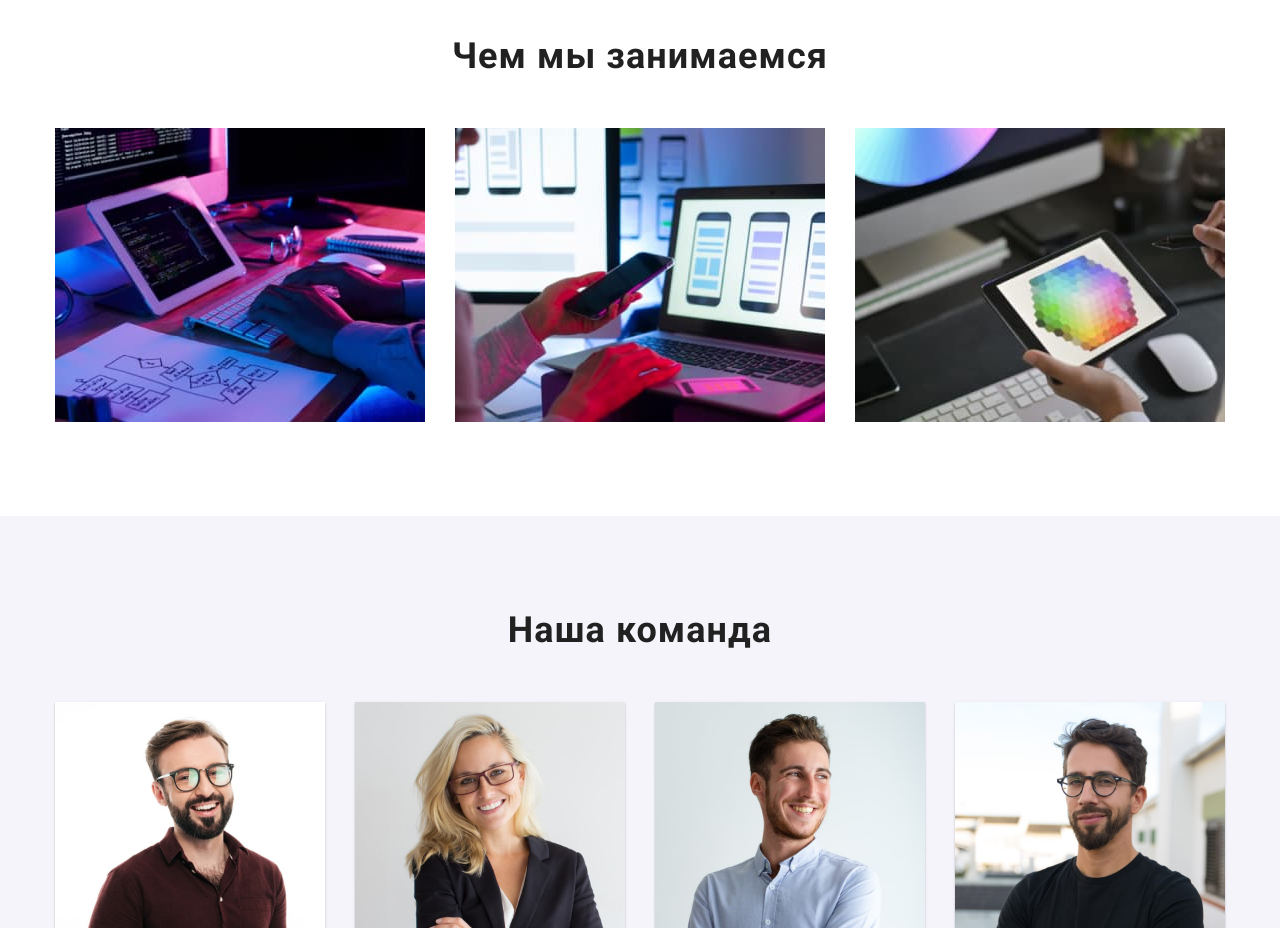
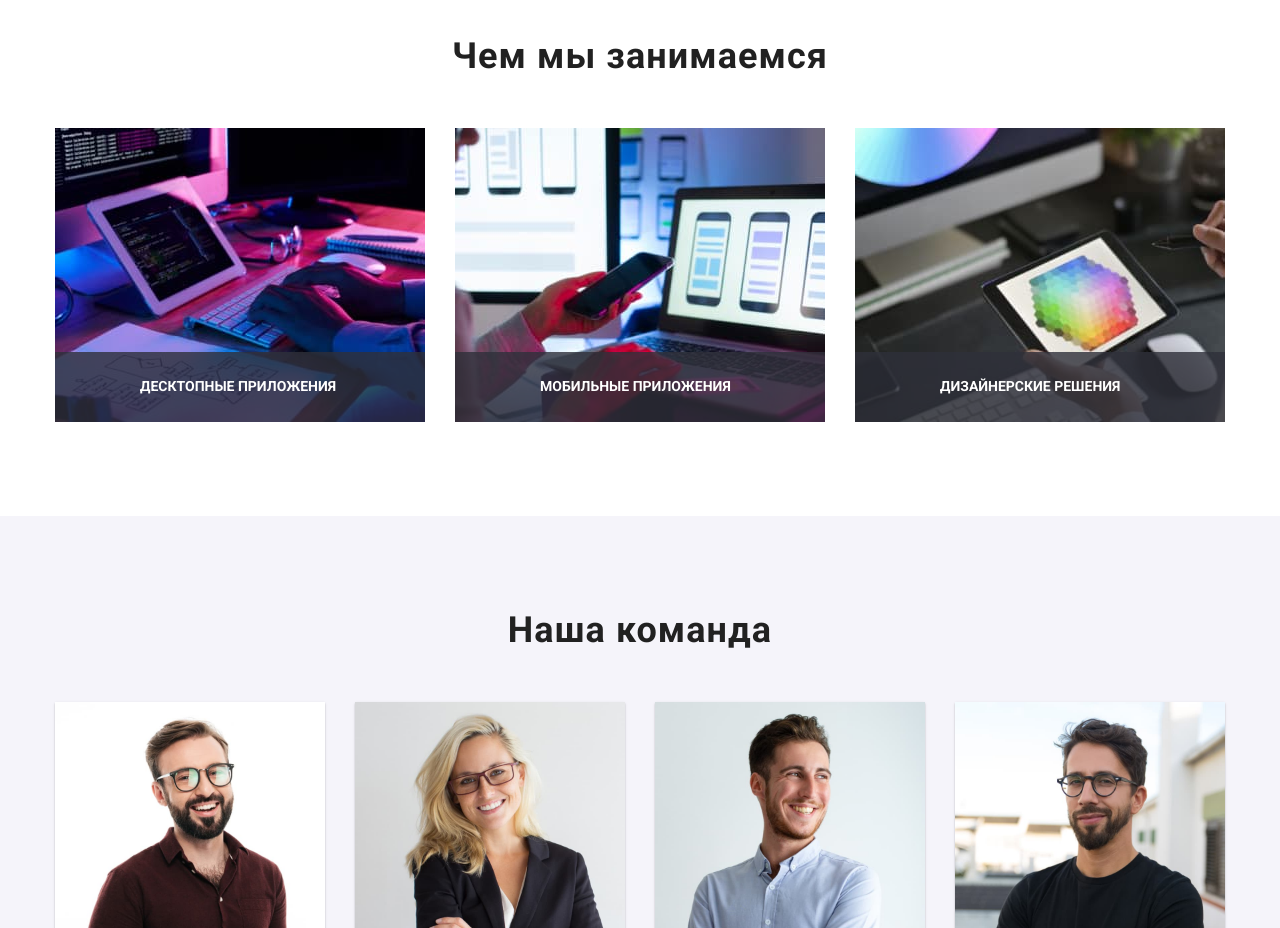
Before and after one commit to Rostyslav-Baryshok/goit-markup-hw-05, a plain HTML site: page index.html in a window 1280 px wide. Shown: the part 1080-2008 px from the top of the page. Drawn offline with nearby package versions, Linux system fonts and the light colour scheme.

Commit message:
Section 'Our doing', adds absolute positioning

```diff
--- a/css/style.css
+++ b/css/style.css
@@ -68,12 +68,23 @@ body {
   padding-left: 15px;
   padding-right: 15px;
 }
+
+/* Our doing */
 .section {
   padding-top: 94px;
   padding-bottom: 94px;
 }
 .doing {
   padding-top: 0px;
+}
+.second-level-headings {
+  font-weight: 700;
+  font-size: 36px;
+  line-height: 1.16;
+  text-align: center;
+  letter-spacing: 0.03em;
+  margin-bottom: 50px;
+  color: var(--secondary-text-color);
 }
 .doing-item {
   flex-basis: calc((100% - 90px) / 3);
@@ -85,8 +96,40 @@ body {
   margin-top: -30px;
   margin-left: -30px;
 }
+.product-thumb {
+  position: relative;
+}
+.duing-container {
+  bottom: 0;
+  left: 0;
+  background-color: rgba(47, 48, 58, 0.8);
+  width: 370px;
+  height: 70px;
+  position: absolute;
+  display: flex;
+}
+.duing-content {
+  font-family: "Roboto", sans-serif;
+  font-weight: 700;
+  font-size: 14px;
+  line-height: 1.14;
+  margin: 27px 85px;
+  text-transform: uppercase;
+  color: var(--white-text);
+}
 /* Our team */
-
+.name-title {
+  font-weight: 500;
+  font-size: 16px;
+  line-height: 1.18;
+  margin-bottom: 10px;
+  text-align: center;
+  letter-spacing: 0.03em;
+  color: var(--secondary-text-color);
+}
+.our-team-section {
+  background: var(--our-tea-background);
+}
 .team-list-item {
   flex-basis: calc((100% - 120px) / 4);
   margin-top: 30px;
@@ -284,28 +327,6 @@ body {
   margin-bottom: 30px;
   background-color: #f5f4fa;
 }
-/* Second level headings */
-.second-level-headings {
-  font-weight: 700;
-  font-size: 36px;
-  line-height: 1.16;
-  text-align: center;
-  letter-spacing: 0.03em;
-  margin-bottom: 50px;
-  color: var(--secondary-text-color);
-}
-.our-team-section {
-  background: var(--our-tea-background);
-}
-.name-title {
-  font-weight: 500;
-  font-size: 16px;
-  line-height: 1.18;
-  margin-bottom: 10px;
-  text-align: center;
-  letter-spacing: 0.03em;
-  color: var(--secondary-text-color);
-}
 
 /* Our clients */
 .our-clients {
--- a/index.html
+++ b/index.html
@@ -124,14 +124,30 @@
                 <h2 class="second-level-headings">Чем мы занимаемся</h2>
                 <ul class="list doing-list">
                     <li class="doing-item">
-                        <img src="./images/our-classes/img-1.jpg" alt="пишем код" width="370" height="294" />
+                        <div class="product-thumb">
+                            <img src="./images/our-classes/img-1.jpg" alt="пишем код" width="370" height="294" />
+                            <div class="duing-container">
+                                <h3 class="duing-content">десктопные приложения</h3>
+                            </div>
+                        </div>
                     </li>
                     <li class="doing-item">
-                        <img src="./images/our-classes/img-2.jpg" alt="оптимизация под смартфон" width="370"
-                            height="294" />
+                        <div class="product-thumb">
+                            <img src="./images/our-classes/img-2.jpg" alt="оптимизация под смартфон" width="370"
+                                height="294" />
+                            <div class="duing-container">
+                                <h3 class="duing-content">Мобильные приложения</h3>
+                            </div>
+                        </div>
                     </li>
                     <li class="doing-item">
-                        <img src="./images/our-classes/img-3.jpg" alt="дизайн на планшете" width="370" height="294" />
+                        <div class="product-thumb">
+                            <img src="./images/our-classes/img-3.jpg" alt="дизайн на планшете" width="370"
+                                height="294" />
+                            <div class="duing-container">
+                                <h3 class="duing-content">Дизайнерские решения</h3>
+                            </div>
+                        </div>
                     </li>
                 </ul>
             </div>
```
